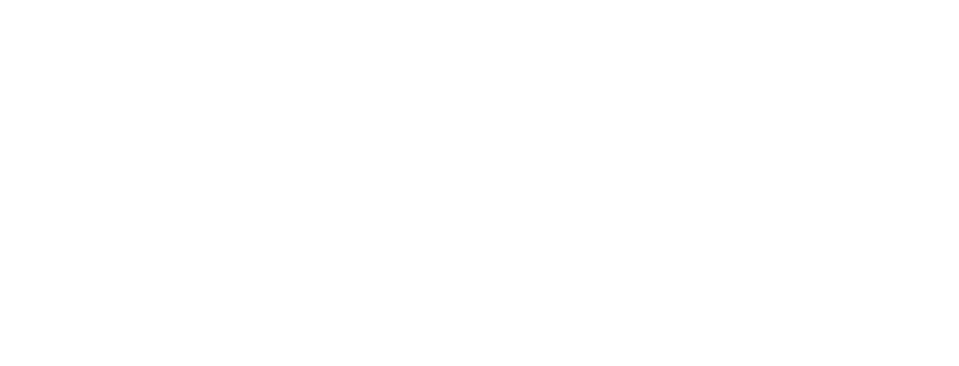
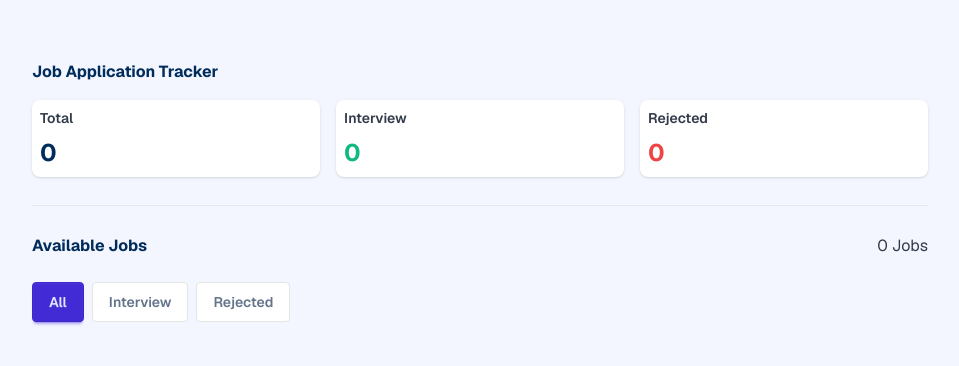
Before and after one commit to Eva-004/PH-Assignment04, a plain HTML site: page index.html in a window 1280 px wide. Shown: the whole page, without its empty margins (160-1119 px from the left). Drawn offline with nearby package versions, Linux system fonts and the light colour scheme.

Commit message:
Added header with styling

```diff
--- a/index.html
+++ b/index.html
@@ -9,10 +9,55 @@
     <script src="https://cdn.jsdelivr.net/npm/@tailwindcss/browser@4"></script>
     <link href="https://cdn.jsdelivr.net/npm/daisyui@5" rel="stylesheet" type="text/css" />
     <script src="https://cdn.jsdelivr.net/npm/@tailwindcss/browser@4"></script>
+    <link rel="preconnect" href="https://fonts.googleapis.com">
+    <link rel="preconnect" href="https://fonts.gstatic.com" crossorigin>
+    <link href="https://fonts.googleapis.com/css2?family=Geist:wght@100..900&display=swap" rel="stylesheet">
+    <style>
+        * {
+            font-family: "Geist", sans-serif;
+        }
+    </style>
 </head>
 
-<body>
+<body class="bg-primary-content/40 py-15">
+    <header class="w-[70%] mx-auto mb-7 ">
+        <div>
+            <h1 class="text-[#002C5C] font-bold mb-4">Job Application Tracker</h1>
+            <div class="flex items-center gap-4">
+                <div class="card w-90 bg-base-100 card-xs shadow">
+                    <div class="card-body">
+                        <h2 class="card-title text-[#323B49]">Total</h2>
+                        <p class="font-bold text-2xl text-[#002C5C]">0</p>
+                    </div>
+                </div>
+                <div class="card w-90 bg-base-100 card-xs shadow">
+                    <div class="card-body">
+                        <h2 class="card-title text-[#323B49]">Interview</h2>
+                        <p class="font-bold text-2xl text-[#10B981]">0</p>
+                    </div>
+                </div>
+                <div class="card w-90 bg-base-100 card-xs shadow">
+                    <div class="card-body">
+                        <h2 class="card-title text-[#323B49]">Rejected</h2>
+                        <p class="font-bold text-2xl text-[#EF4444]">0</p>
+                    </div>
+                </div>
+            </div>
+        </div>
+    </header>
+    <hr class="w-[70%] mx-auto text-[#E6E7E9] mb-7">
+    <main class="w-[70%] mx-auto">
+        <div class="flex items-center justify-between mb-6">
+            <h3 class="text-[#002C5C] font-bold">Available Jobs</h3>
+            <p class="text-[#323B49]"><span>0</span> Jobs</p>
+        </div>
+        <div id="all-filtering-btn" class="mb-4 flex gap-2">
+            <button id="all-btn" class="btn btn-primary">All</button>
+            <button id="interview-btn" class="btn btn-soft bg-base-100 text-[#64748B]">Interview</button>
+            <button id="reject-btn" class="btn btn-soft bg-base-100 text-[#64748B]">Rejected</button>
+        </div>
 
+    </main>
 </body>
 
 </html>
```
Also changed, not shown: tailwind.config.js (added).
